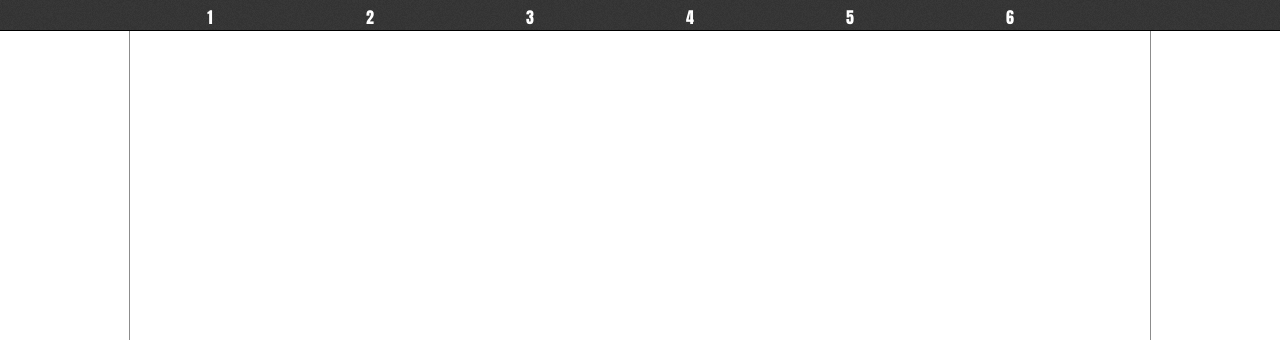
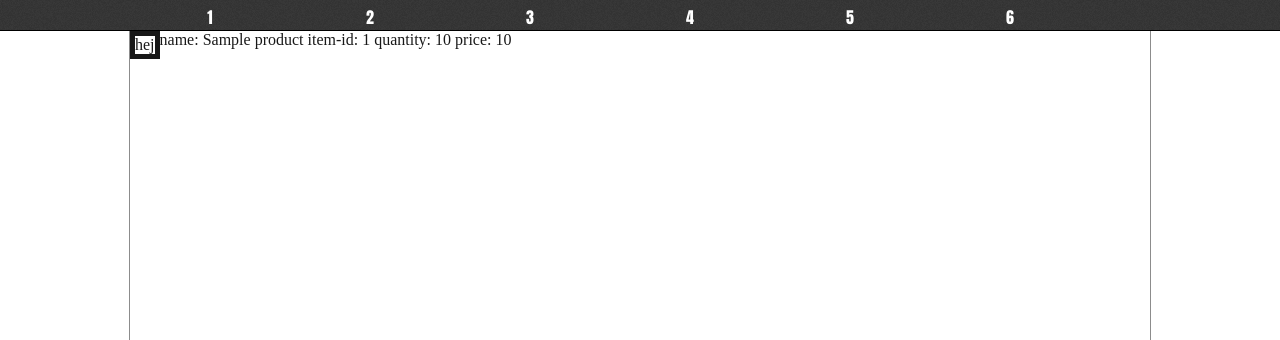
Before and after one commit to seb-emmot/ProjectD0018E, a PHP site: page /user/cart.php in a window 1280 px wide. Shown: the part 121-461 px from the top of the page. Run offline with PHP 8.4, Linux system fonts and the light colour scheme; the visitor is signed in with stand-in values (Sample User, id 1); tables that the repository leaves empty or names only in its code hold one stand-in row (values such as "Sample post"); data that the repository does not hold is empty.

Commit message:
updates to cart

```diff
--- a/login/loginprocess.php
+++ b/login/loginprocess.php
@@ -10,7 +10,7 @@
 		if ($rows == 1){
 			//confirmed.. establish session variables for user
 			$info = $account->fetch_assoc();
-			$_SESSION["id"] = info["user_id"];
+			$_SESSION["id"] = $info["user_id"];
 			$_SESSION["username"] = $name;
 			$_SESSION["logged_in"] = true;
 			header("Location: ../user/profile.php");
--- a/style/style.css
+++ b/style/style.css
@@ -166,3 +166,10 @@ background: white;
 	text-decoration: none;
 	color:red;
 }
+
+#cart_view {
+	min_width:  1020/4 px;
+	float: left;
+	border: 5px solid black;
+	min_height: 100px;
+}
--- a/user/cart.php
+++ b/user/cart.php
@@ -7,19 +7,29 @@
 			<div id="wrapper">
 				<?php include '../HTMLelements/header_meny.php';?>
 				<div id="main">
+					<div id="cart_view">
+						hej
+					</div>
 					<?php
 					include '../resources/connect.php';
-					$sql = "SELECT cart-id FROM CART WHERE user-id = " . $_SESSION["id"];
+					$sql = "SELECT * FROM CART WHERE user_id = " . $_SESSION["id"];
 					$cart = $conn->query($sql); //get cart associated to user
-					$cart_row = $cart->fetch_assoc(); //get all variables
-					$cart_id = $cart_row["cart-id"];
-					$sql_get_items = "SELECT item-id FROM CART_ITEMS WHERE user-id = " . $cart_id;
-					$items = $conn->query($sql_get_items);
-					if ($items->num_rows > 0){
-						while ($row = $items->fetch_assoc()){
-							echo $row["item-id"] . "\n";
+					$cart_row = $cart->fetch_assoc(); //get all variables from cart table matching.
+					$cart_id = $cart_row["cart_id"];//get cart-id
+					$sql_get_items = "SELECT * FROM CART_ITEMS WHERE cart_id = " . $cart_id;
+					$items = $conn->query($sql_get_items);//gather items-id from cart
+					if ( $items->num_rows > 0){
+						while ($row = $items->fetch_assoc()){ //print out the items in cart
+							$sql_products= "SELECT * FROM PRODUCTS WHERE item_id = " . $row["item_id"];
+							$products = $conn->query($sql_products);
+							$specs = $products->fetch_assoc();
+							echo "name: " . $specs["name"] . "\t item-id: " . $row["item_id"] . "\t quantity: " .$row["quantity"] . "\t price: " . $specs["price"] ."\n";
+
 						}
 
+					}
+					else {
+						echo "You have no items in your shopping-cart!";
 					}
 					?>
 				</div>
```
